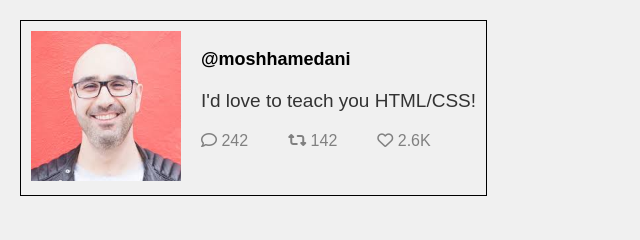
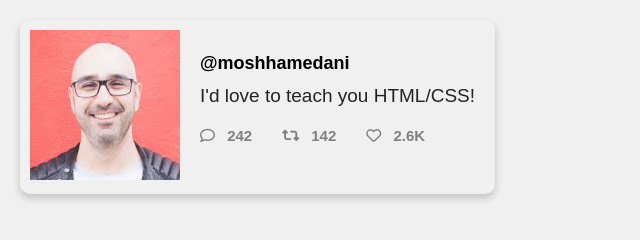
Before and after one commit to Darshan9221/zeustraining, a plain HTML site: page Darshan_Patel_Task_2/index.html in a window 1280 px wide. Shown: the whole page, without its empty margins (0-640 px from the left). Drawn offline with Linux system fonts and the light colour scheme.

Commit message:
Updated the changes in task 1 and 2 suggested by the peers

```diff
--- a/Darshan_Patel_Task_2/index.html
+++ b/Darshan_Patel_Task_2/index.html
@@ -18,14 +18,14 @@
                 <p class="bio">I&apos;d love to teach you HTML/CSS!</p>
             </div>
             <div class="icons__content">
-                <div class="comments__container">
+                <div class="done__container">
                     <span><i class="far fa-comment"></i> 242</span>
                 </div>
-                <div class="retweet__container">
-                <span><i class="fas fa-retweet"></i> 142</span>
+                <div class="done__container">
+                <span><i class="fas fa-retweet "></i> 142</span>
                 </div>
-                <div class="heart__container">
-                    <span><i class="far fa-heart"></i> 2.6K</span>
+                <div class="done__container">
+                    <span><i class="far fa-heart "></i> 2.6K</span>
                 </div>
             </div>
         </div>
--- a/Darshan_Patel_Task_2/styles.css
+++ b/Darshan_Patel_Task_2/styles.css
@@ -12,12 +12,14 @@ body{
     align-items: center;
     gap: 20px;
     padding: 10px;
-    border: 1px solid black;
+    padding-right: 20px;
+    box-shadow:  0 4px 8px rgba(0, 0, 0, 0.2);
+    border-radius: 10px;
 }
 
 .icons__content{
     display: flex;
-    gap: 40px;
+    gap: 30px;
     color: gray;
     margin-bottom: 35px;
 }
@@ -25,13 +27,14 @@ body{
 .username{
     font-size: 18px;
     font-weight: bold;
+    margin-bottom: -8px;
 }
 
 
 .bio{
     font-size: 19px;
-    color: #333;
-    margin: 20px 0;
+    color: #242323;
+    margin-bottom: 20px;
 }
 
 .icons{
@@ -43,3 +46,19 @@ body{
 .main__img{
     width: 150px;
 }
+
+.icons{
+    margin-right: 8px;
+}
+
+.far{
+    margin-right: 8px;
+}
+.fas{
+    margin-right: 8px;
+}
+
+.done__container{
+    font-weight: 550;
+    font-size: 15px;
+}
```
Also changed, not shown: Darshan_Patel_Task_1/index.html (+1 -0 lines), Darshan_Patel_Task_1/script.js (+15 -3 lines).
